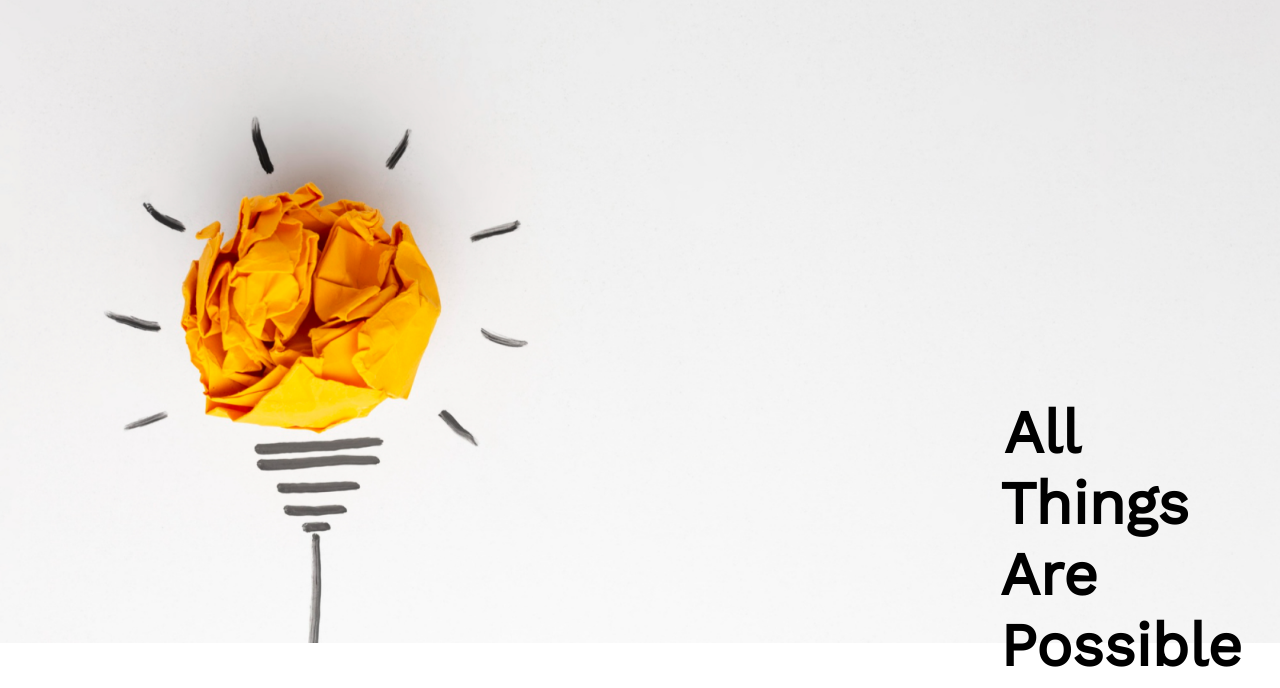
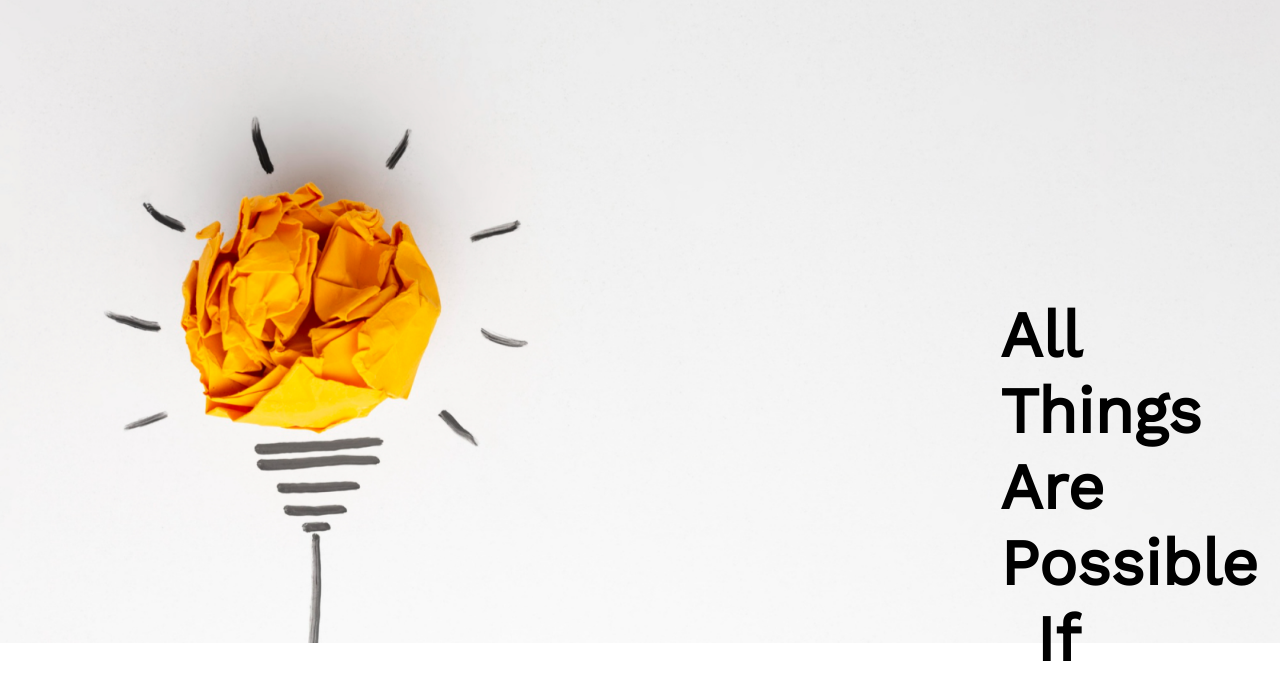
Before and after one commit to Tawhidalfatah/first-assignment, a plain HTML site: page index.html in a window 1280 px wide. Shown: the part 93-781 px from the top of the page. Drawn offline with nearby package versions, Linux system fonts and the light colour scheme.

Commit message:
final fixes

```diff
--- a/index.html
+++ b/index.html
@@ -35,7 +35,7 @@
 
     <header>
 
-        <h1 class="header-title">All Things Are Possible If You believe</h1>
+        <h1 class="header-title">All Things Are <br> Possible If You <br> believe</h1>
         <p class="header-description">Just watch <span style="color: #f27340;">Ananta Jalil</span> movies, only then you will understand the world as it
             is. So do not worry and Just Do it</p>
         <button class="btn-primary">Contact Us</button>
--- a/styles/style.css
+++ b/styles/style.css
@@ -44,12 +44,12 @@ header {
     background-repeat: no-repeat;
     background-size: 100%;
     text-align: right;
-    padding: 400px 200px 200px 1000px;
+    padding: 300px 200px 200px 1000px;
 
 }
 
 header>h1 {
-    font-size: 60px;
+    font-size: 64px;
 }
 
 header>p {
```
